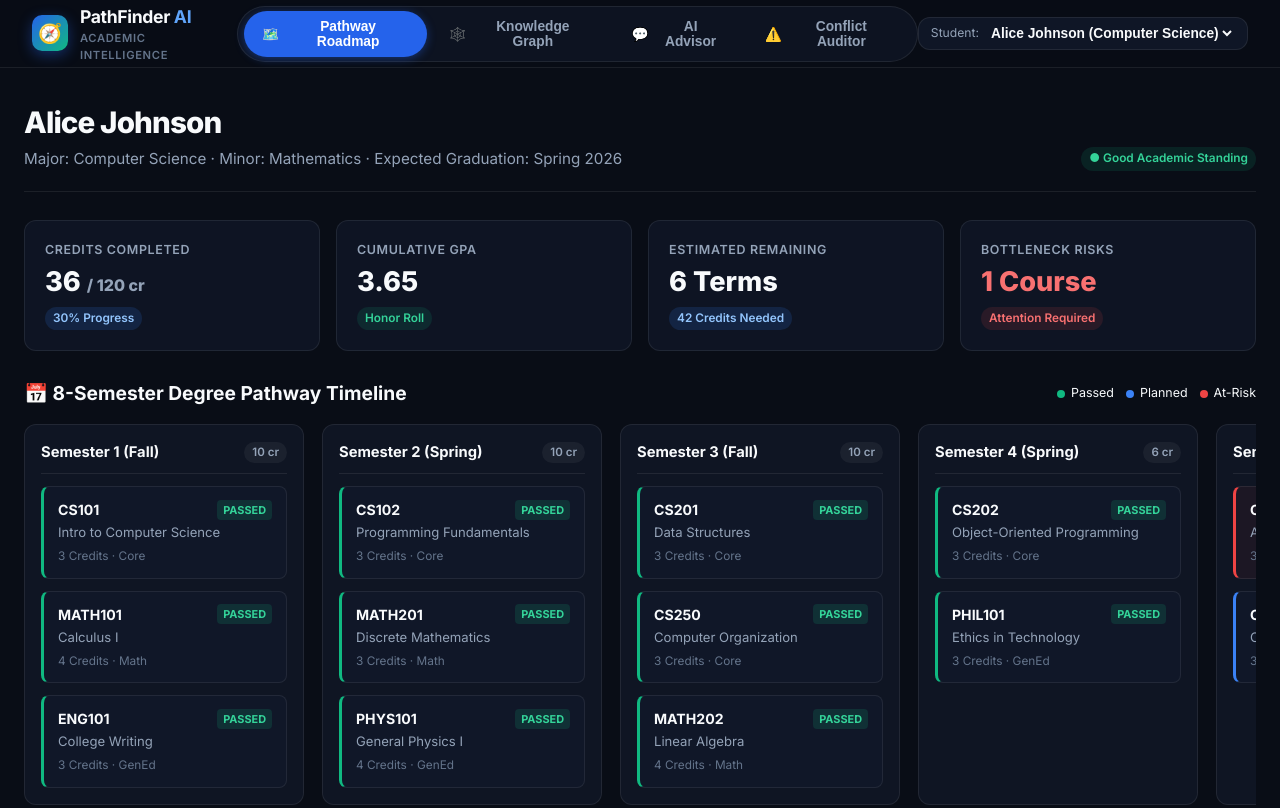
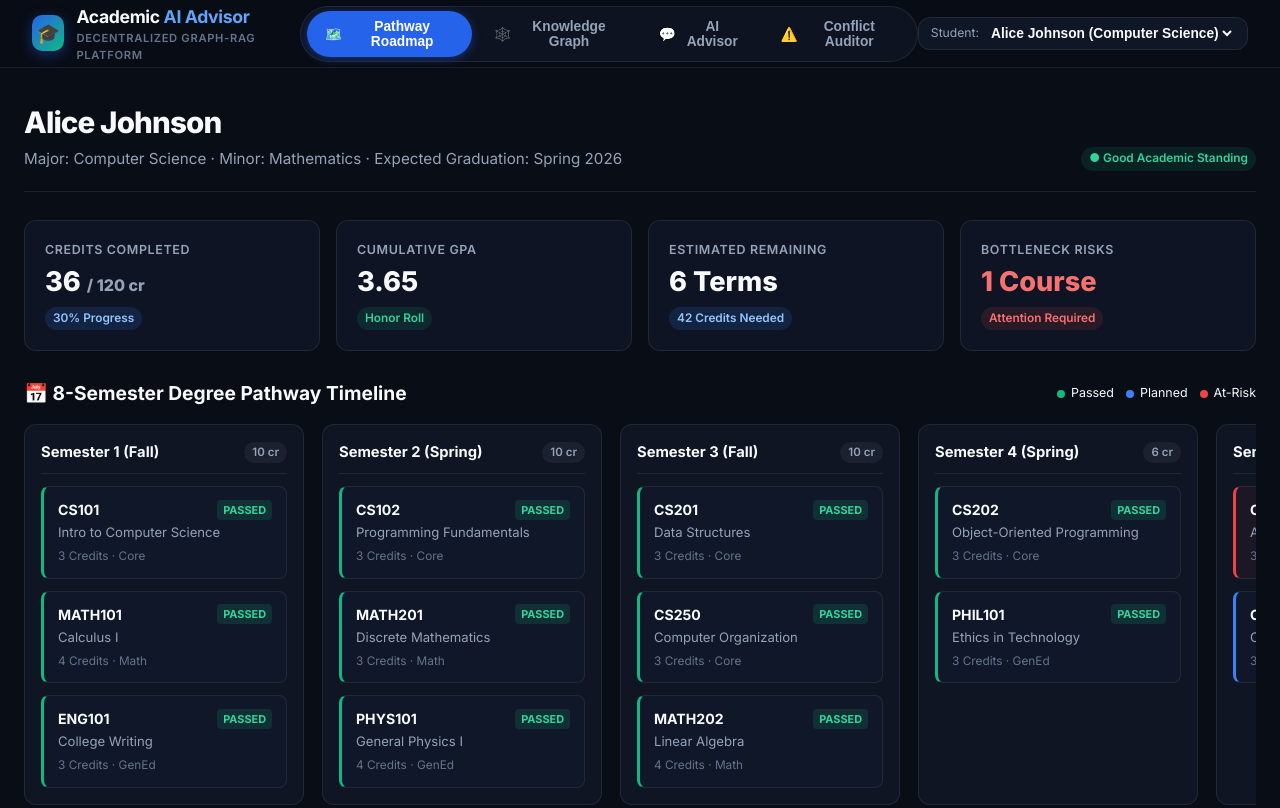
Before and after one commit to saikarthikreddy01/ispark, a plain HTML site: page web/index.html in a window 1280 px wide. Shown: the top 808 px of the page. Drawn offline with nearby package versions, Linux system fonts and the light colour scheme.

Commit message:
Rename application branding to Academic AI Advisor across all views

```diff
--- a/web/index.html
+++ b/web/index.html
@@ -3,7 +3,7 @@
 <head>
   <meta charset="UTF-8">
   <meta name="viewport" content="width=device-width, initial-scale=1.0">
-  <title>PathFinder AI — Academic Pathway & Graph-RAG Platform</title>
+  <title>Academic AI Advisor — Decentralized Graph-RAG Platform</title>
 
   <link rel="stylesheet" href="style.css">
   <script type="text/javascript" src="https://unpkg.com/vis-network/standalone/umd/vis-network.min.js"></script>
@@ -15,10 +15,10 @@
        ========================================================================== -->
   <nav class="navbar">
     <div class="nav-brand">
-      <div class="brand-icon">🧭</div>
+      <div class="brand-icon">🎓</div>
       <div>
-        <div class="brand-title">PathFinder <span style="color: #60a5fa;">AI</span></div>
-        <div class="brand-tag">Academic Intelligence</div>
+        <div class="brand-title">Academic <span style="color: #60a5fa;">AI Advisor</span></div>
+        <div class="brand-tag">Decentralized Graph-RAG Platform</div>
       </div>
     </div>
 
@@ -162,7 +162,7 @@
       <div class="chat-wrapper">
         <div class="chat-messages" id="chat-stream">
           <div class="chat-bubble assistant">
-            👋 Hello! I am your <strong>PathFinder AI Advisor</strong>. Ask me anything about course prerequisites, degree completion, or university academic policies!
+            👋 Hello! I am your <strong>Academic AI Advisor</strong>. Ask me anything about course prerequisites, degree completion, or university academic policies!
           </div>
         </div>
         <div class="chat-input-container">
```
